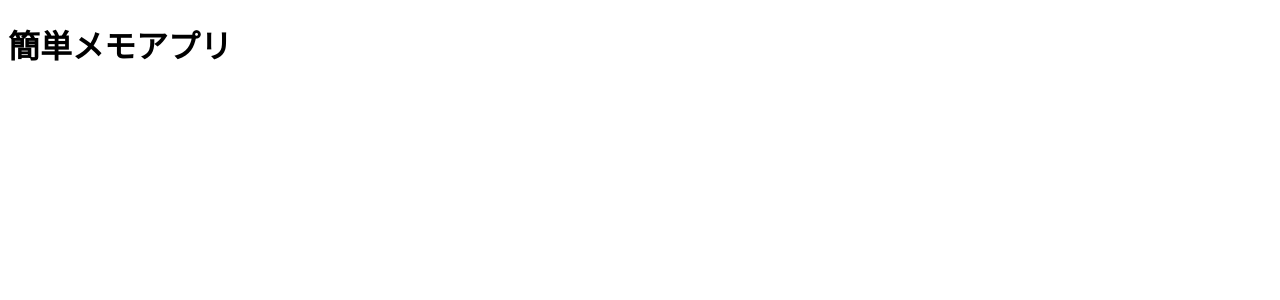
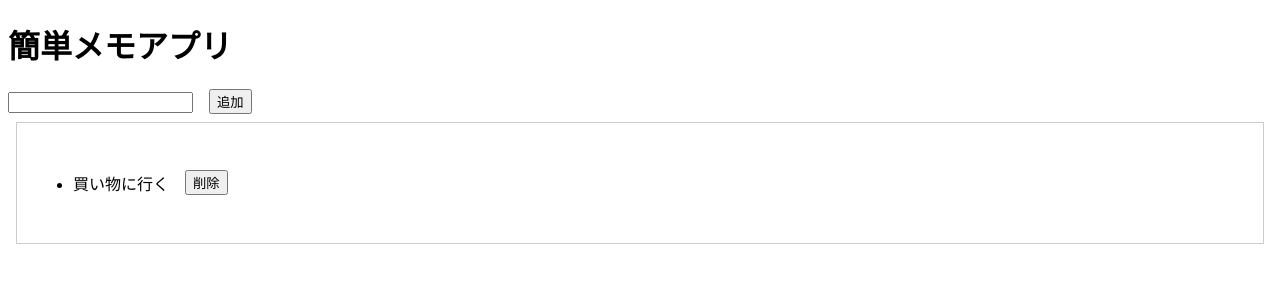
Before and after one commit to KimiyukiYamauchi/memo.react.tl, a React (Create React App) app: page / in a window 1280 px wide. Shown: the top 300 px of the page. Built offline with nearby package versions, Linux system fonts and the light colour scheme.

Commit message:
components/App

```diff
--- a/src/components/App.tsx
+++ b/src/components/App.tsx
@@ -1,3 +1,35 @@
-export const App = () => {
-  return <h1>簡単メモアプリ</h1>;
+import { ChangeEvent, useState, FC } from "react";
+import styled from "styled-components";
+
+export const App: FC = () => {
+  return (
+    <div>
+      <h1>簡単メモアプリ</h1>
+      <input type="text" />
+      <SButton>追加</SButton>
+      <SContainer>
+        <ul>
+          <li>
+            <SMemoWrapper>
+              <p>買い物に行く</p>
+              <SButton>削除</SButton>
+            </SMemoWrapper>
+          </li>
+        </ul>
+      </SContainer>
+    </div>
+  );
 };
+
+const SButton = styled.button`
+  margin-left: 16px;
+`;
+const SContainer = styled.div`
+  border: 1px solid #ccc;
+  padding: 16px;
+  margin: 8px;
+`;
+const SMemoWrapper = styled.div`
+  display: flex;
+  align-items: center;
+`;
```
